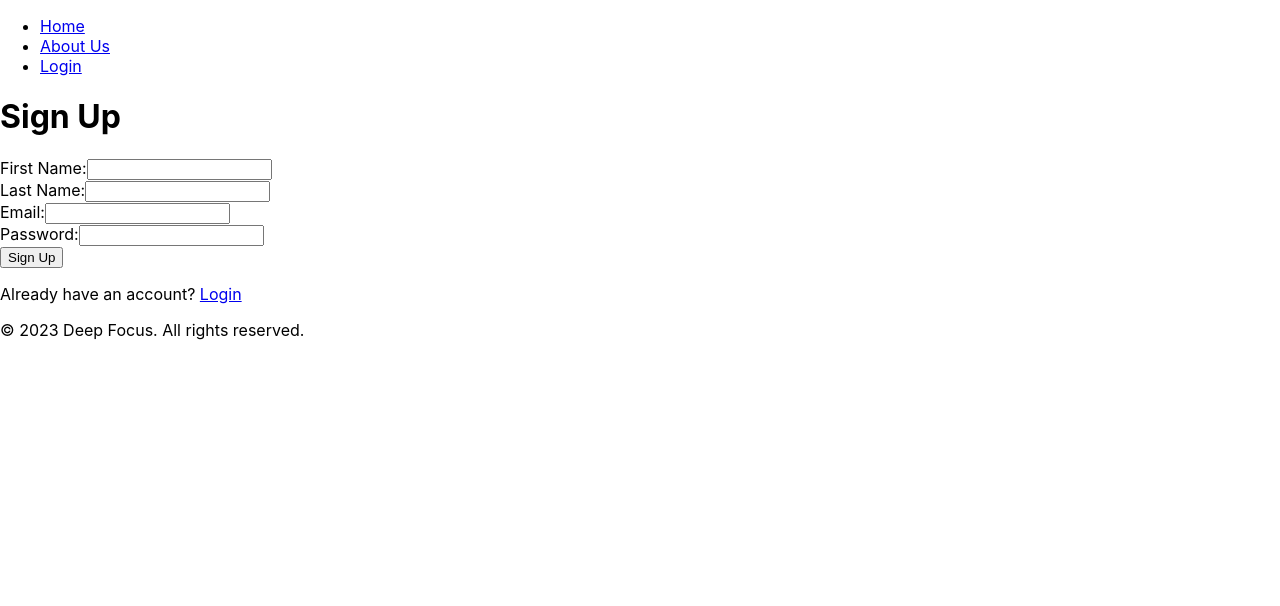
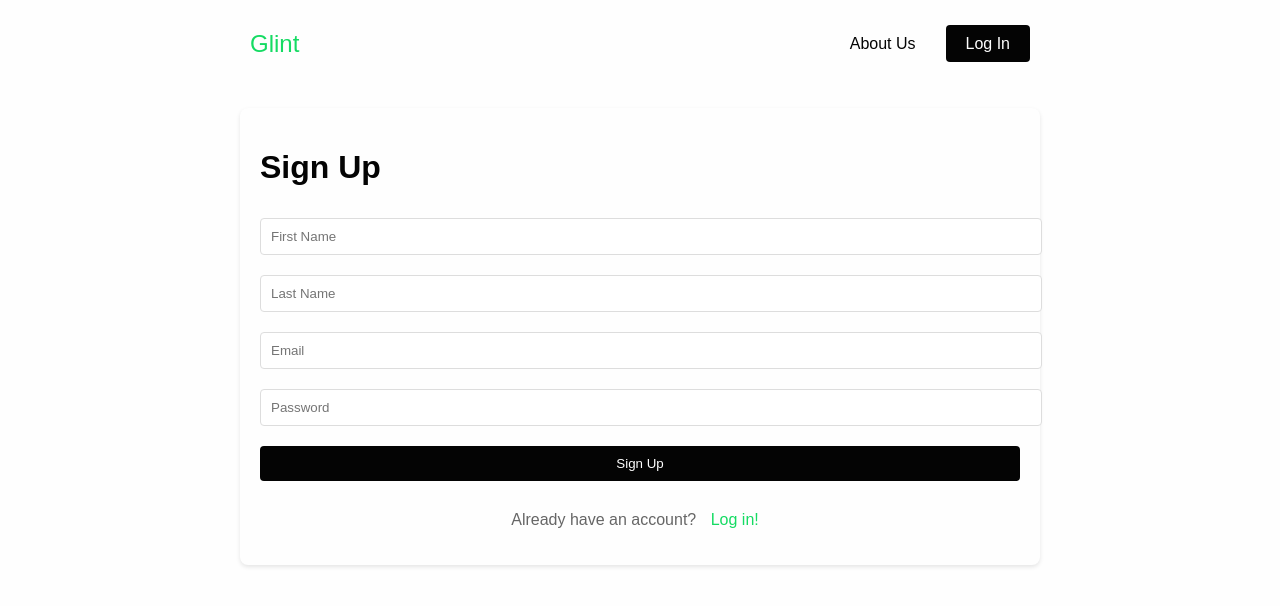
Before and after one commit to vectorsquad/glint-web, a React (Create React App) app: page /signup in a window 1280 px wide. Shown: the top 606 px of the page. Built offline with nearby package versions, Linux system fonts and the light colour scheme.

Commit message:
Added css and header to homepage, login page, and signup page

```diff
--- a/package.json
+++ b/package.json
@@ -10,6 +10,7 @@
     "@types/node": "^16.18.98",
     "@types/react": "^18.3.3",
     "@types/react-dom": "^18.3.0",
+    "axios": "^1.7.2",
     "react": "^18.3.1",
     "react-dom": "^18.3.1",
     "react-router-dom": "^6.24.0",
--- a/src/App.tsx
+++ b/src/App.tsx
@@ -1,31 +1,27 @@
+// src/App.tsx
 import React from 'react';
 import { BrowserRouter as Router, Route, Routes } from 'react-router-dom';
-import Home from './components/Home';
-import About from './components/About';
-import Login from './components/Login';
-import Signup from './components/Signup';
-import Dashboard from './components/Dashboard';
-import SetPage from './components/SetPage';
-import StudySession from './components/StudySession';
+import HomePage from './pages/HomePage';
+import LoginPage from './pages/LoginPage';
+import SignupPage from './pages/SignupPage';
 import Header from './components/Header';
-import Footer from './components/Footer';
+import './styles/App.css';
 
 const App: React.FC = () => {
   return (
     <Router>
       <Header />
-      <Routes>
-        <Route path="/" element={<Home />} />
-        <Route path="/about" element={<About />} />
-        <Route path="/login" element={<Login />} />
-        <Route path="/signup" element={<Signup />} />
-        <Route path="/dashboard" element={<Dashboard />} />
-        <Route path="/set/:id" element={<SetPage />} />
-        <Route path="/study" element={<StudySession />} />
-      </Routes>
-      <Footer />
+      <div className="container">
+        <Routes>
+          <Route path="/" element={<HomePage />} />
+          <Route path="/login" element={<LoginPage />} />
+          <Route path="/signup" element={<SignupPage />} />
+          <Route path="/about" element={<div>About Us</div>} /> {/* Placeholder for About Us */}
+          <Route path="/dashboard" element={<div>Dashboard</div>} /> {/* Temporary dashboard */}
+        </Routes>
+      </div>
     </Router>
   );
-}
+};
 
 export default App;
--- a/src/components/About.tsx
+++ b/src/components/About.tsx
@@ -3,8 +3,19 @@ import React from 'react';
 const About: React.FC = () => {
   return (
     <div>
-      <h1>About Us</h1>
-      <p>Information about the team and mission.</p>
+      <h1>What is Glint?</h1>
+      <p>We are offering a completely free and open-source software to support students who are looking to
+        better memorize information and improve study routines. Applications like Anki, while amazing, lack a
+        modern feeling and solve one problem very well, memorization via flashcards. However, we are looking
+        to improve multiple aspects of the learning process for students.
+      </p>
+      <p>
+        We take advantage of the Pomodoro technique to enhance productivity and focus. Our web app
+        includes a built-in Pomodoro timer, allowing students to break their study sessions into manageable
+        intervals. This method helps to maintain concentration, reduce burnout, and ensure efficient use of
+        study time. By integrating this technique, we aim to create a more holistic and effective learning
+        experience for students.
+      </p>
     </div>
   );
 }
--- a/src/components/Footer.tsx
+++ b/src/components/Footer.tsx
@@ -3,7 +3,7 @@ import React from 'react';
 const Footer: React.FC = () => {
   return (
     <footer>
-      <p>&copy; 2023 Deep Focus. All rights reserved.</p>
+      <p>&copy; 2024 Glint. All rights reserved.</p>
     </footer>
   );
 }
--- a/src/components/Header.tsx
+++ b/src/components/Header.tsx
@@ -1,18 +1,20 @@
+// src/components/Header.tsx
 import React from 'react';
 import { Link } from 'react-router-dom';
+import '../styles/Header.css'; // Ensure the styles are imported
 
 const Header: React.FC = () => {
   return (
-    <header>
-      <nav>
-        <ul>
-          <li><Link to="/">Home</Link></li>
-          <li><Link to="/about">About Us</Link></li>
-          <li><Link to="/login">Login</Link></li>
-        </ul>
-      </nav>
+    <header className="header">
+      <div className="container">
+        <Link to="/" className="logo">Glint</Link>
+        <nav>
+          <Link to="/about">About Us</Link>
+          <Link to="/login" className="login-button">Log In</Link>
+        </nav>
+      </div>
     </header>
   );
-}
+};
 
 export default Header;
--- a/src/components/Home.tsx
+++ b/src/components/Home.tsx
@@ -3,9 +3,8 @@ import React from 'react';
 const Home: React.FC = () => {
   return (
     <div>
-      <h1>Welcome to Deep Focus</h1>
+      <h1>Welcome to Glint</h1>
       <p>A tool kit for all students to enhance their learning</p>
-      <p>We are offering a completely free and open-source software to support students...</p>
     </div>
   );
 }
--- /dev/null
+++ b/src/pages/HomePage.tsx
@@ -0,0 +1,18 @@
+// src/pages/HomePage.tsx
+import React from 'react';
+import { Link } from 'react-router-dom';
+import '../styles/App.css';
+
+const HomePage: React.FC = () => {
+  return (
+    <div className="home">
+      <h1>Welcome to Glint</h1>
+      <div className="link">
+        <Link to="/login">Log In</Link>
+        <Link to="/signup">Sign Up</Link>
+      </div>
+    </div>
+  );
+};
+
+export default HomePage;
--- /dev/null
+++ b/src/pages/LoginPage.tsx
@@ -0,0 +1,51 @@
+// src/pages/LoginPage.tsx
+import React, { useState } from 'react';
+import axios from 'axios';
+import { useNavigate, Link } from 'react-router-dom';
+import '../styles/App.css';
+
+const LoginPage: React.FC = () => {
+  const [email, setEmail] = useState('');
+  const [password, setPassword] = useState('');
+  const navigate = useNavigate();
+
+  const handleSubmit = async (e: React.FormEvent) => {
+    e.preventDefault();
+    try {
+      const response = await axios.post('/api/login', { email, password });
+      if (response.data.success) {
+        navigate('/dashboard');
+      } else {
+        alert('Invalid login');
+      }
+    } catch (error) {
+      console.error('Error logging in:', error);
+    }
+  };
+
+  return (
+    <div className="form-container">
+      <h1>Log In</h1>
+      <form onSubmit={handleSubmit}>
+        <input
+          type="email"
+          placeholder="Email"
+          value={email}
+          onChange={(e) => setEmail(e.target.value)}
+          required
+        />
+        <input
+          type="password"
+          placeholder="Password"
+          value={password}
+          onChange={(e) => setPassword(e.target.value)}
+          required
+        />
+        <button type="submit">Log In</button>
+      </form>
+      <p className="link">New here? <Link to="/signup">Sign up!</Link></p>
+    </div>
+  );
+};
+
+export default LoginPage;
--- /dev/null
+++ b/src/pages/SignupPage.tsx
@@ -0,0 +1,73 @@
+// src/pages/SignupPage.tsx
+import React, { useState } from 'react';
+import axios from 'axios';
+import { useNavigate, Link } from 'react-router-dom';
+import '../styles/App.css';
+
+const SignupPage: React.FC = () => {
+  const [firstName, setFirstName] = useState('');
+  const [lastName, setLastName] = useState('');
+  const [email, setEmail] = useState('');
+  const [password, setPassword] = useState('');
+  const navigate = useNavigate();
+
+  const handleSubmit = async (e: React.FormEvent) => {
+    e.preventDefault();
+    try {
+      const response = await axios.post('/api/signup', {
+        firstName,
+        lastName,
+        email,
+        password,
+      });
+      if (response.data.success) {
+        alert('Please check your email to verify your account.');
+        navigate('/login');
+      } else {
+        alert('Error signing up');
+      }
+    } catch (error) {
+      console.error('Error signing up:', error);
+    }
+  };
+
+  return (
+    <div className="form-container">
+      <h1>Sign Up</h1>
+      <form onSubmit={handleSubmit}>
+        <input
+          type="text"
+          placeholder="First Name"
+          value={firstName}
+          onChange={(e) => setFirstName(e.target.value)}
+          required
+        />
+        <input
+          type="text"
+          placeholder="Last Name"
+          value={lastName}
+          onChange={(e) => setLastName(e.target.value)}
+          required
+        />
+        <input
+          type="email"
+          placeholder="Email"
+          value={email}
+          onChange={(e) => setEmail(e.target.value)}
+          required
+        />
+        <input
+          type="password"
+          placeholder="Password"
+          value={password}
+          onChange={(e) => setPassword(e.target.value)}
+          required
+        />
+        <button type="submit">Sign Up</button>
+      </form>
+      <p className="link">Already have an account? <Link to="/login">Log in!</Link></p>
+    </div>
+  );
+};
+
+export default SignupPage;
--- /dev/null
+++ b/src/styles/App.css
@@ -0,0 +1,89 @@
+/* src/styles/App.css */
+
+body {
+  font-family: 'Arial', sans-serif;
+  margin: 0;
+  padding: 0;
+  box-sizing: border-box;
+  background-color: #FEFEFE; /* Light background color */
+}
+
+h1 {
+  color: #040404; /* Dark text color */
+}
+
+a {
+  color: #15DB63; /* Primary accent color */
+  text-decoration: none;
+  margin: 0 10px;
+}
+
+.container {
+  max-width: 800px;
+  margin: 0 auto;
+  padding: 20px;
+}
+
+.form-container {
+  background-color: #FEFEFE; /* Light background color */
+  padding: 20px;
+  box-shadow: 0 2px 4px rgba(0, 0, 0, 0.1);
+  border-radius: 8px;
+}
+
+input[type="text"], input[type="email"], input[type="password"] {
+  width: 100%;
+  padding: 10px;
+  margin: 10px 0;
+  border: 1px solid #ddd;
+  border-radius: 4px;
+  color: #040404; /* Dark text color */
+}
+
+button, .black-button {
+  width: 100%;
+  padding: 10px;
+  background-color: #040404; /* Dark background */
+  border: none;
+  color: #FEFEFE; /* Light text */
+  border-radius: 4px;
+  cursor: pointer;
+  margin: 10px 0;
+  text-align: center;
+  display: inline-block;
+}
+
+button:hover, .black-button:hover {
+  background-color: #333333; /* Slightly lighter black */
+}
+
+p {
+  color: #666;
+}
+
+.link {
+  text-align: center;
+  margin-top: 20px;
+}
+
+.home {
+  text-align: center;
+  color: #040404; /* Dark text color */
+}
+
+.home h1 {
+  color: #040404; /* Dark text color */
+}
+
+.home .link a {
+  background-color: #040404; /* Dark background */
+  color: #FEFEFE; /* Light text */
+  padding: 10px 20px;
+  border-radius: 4px;
+  margin: 0 10px;
+  display: inline-block;
+}
+
+.home .link a:hover {
+  background-color: #333333; /* Slightly lighter black */
+}
--- /dev/null
+++ b/src/styles/Header.css
@@ -0,0 +1,34 @@
+.header {
+    color: #040404; /* Dark text color */
+    padding: 10px 0;
+  }
+
+  .header .container {
+    display: flex;
+    justify-content: space-between;
+    align-items: center;
+  }
+
+  .header .logo {
+    font-size: 24px;
+    color: #15DB63; /* Primary accent color */
+    text-decoration: none;
+  }
+
+  .header nav a {
+    color: #040404; /* Dark text color */
+    margin-left: 20px;
+    text-decoration: none;
+  }
+
+  .header nav .login-button {
+    background-color: #040404; /* Black background */
+    color: #FEFEFE; /* White text */
+    padding: 10px 20px;
+    border-radius: 4px;
+    text-decoration: none;
+  }
+
+  .header nav .login-button:hover {
+    background-color: #333333; /* Slightly lighter black */
+  }
```
Also changed, not shown: src/App.css (deleted, +0 -38 lines), 1 other file (tests, documents, lock files or other folders).
